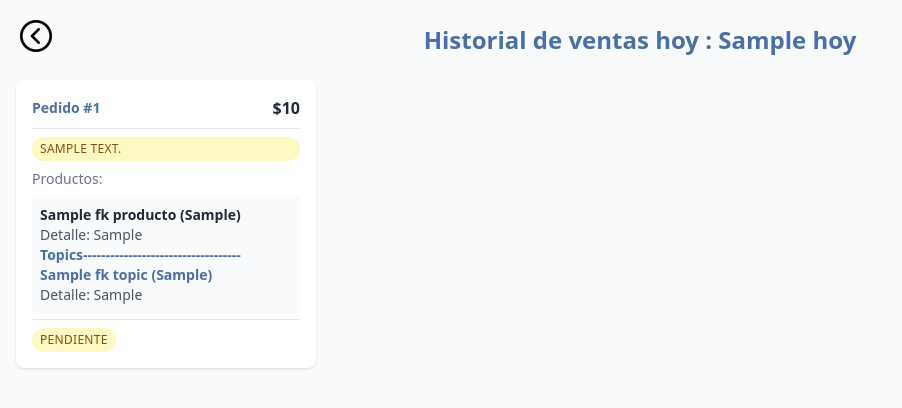
After one commit to D13G0R/appCeviche, a Django app: template apps/Productos/templates/allOrders.html in a window 1280 px wide. The commit adds this page. Shown: the top 408 px of the page, without its empty margins (0-902 px from the left). Run offline with Django 5.2, Linux system fonts and the light colour scheme; the template is opened without the code that fills it: most values are stand-ins (such as "Sample title", 1, 10 or a date in 2020); some libraries are stand-ins or nearby versions.

Commit message:
develop /new section to view all orders

```diff
--- /dev/null
+++ b/apps/Productos/templates/allOrders.html
@@ -0,0 +1,98 @@
+<!DOCTYPE html>
+{% load static %}
+<html lang="en">
+<head>
+    <meta charset="UTF-8">
+    <meta name="viewport" content="width=device-width, initial-scale=1.0">
+    <title>All Orders</title>
+    <script src="https://cdn.tailwindcss.com"></script>
+    <script>
+        tailwind.config = {
+            theme: {
+                extend: {
+                    colors: {
+                        primary: '#4A6FA5',
+                        secondary: '#F0F4F8',
+                        accent: '#47B39D',
+                        warning: '#FFC857',
+                        danger: '#E06C75',
+                        success: '#4CAF50',
+                    }
+                }
+            }
+        }
+    </script>
+</head>
+<body class="bg-gray-50 text-gray-800">
+    <div class="container mx-auto px-4 py-6">
+        <div class = "flex justify-center items-center top-5 left-5 fixed">
+            <a href="{% url 'takeOrderView' %}" class ="mr-10"><img src="{% static 'images/previous.png' %}" class = "w-8" alt="volver"></a>
+        </div>
+        <h1 class="text-2xl font-semibold text-center text-primary mb-6">Historial de ventas hoy : {{ hoy }} </h1>
+
+        <div class="grid grid-cols-1 md:grid-cols-2 lg:grid-cols-4 gap-4">
+            {% for pedido in Pedidos %}
+                {% if forloop.counter0|divisibleby:8 < 4 %}
+                    <!-- Primera fila: left-to-right -->
+                    <div class="bg-white rounded-lg shadow p-4 h-72 flex flex-col relative">
+                {% else %}
+                    <!-- Segunda fila: right-to-left -->
+                    <div class="bg-white rounded-lg shadow p-4 h-72 flex flex-col relative order-last md:order-{% if forloop.counter0|divisibleby:4 == 0 %}4{% elif forloop.counter0|divisibleby:4 == 1 %}3{% elif forloop.counter0|divisibleby:4 == 2 %}2{% else %}1{% endif %}">
+                {% endif %}
+
+                    <div class="flex justify-between items-center border-b border-gray-200 pb-2 mb-2">
+                        <span class="font-bold text-primary text-sm">Pedido #{{ pedido.id }}</span>
+                        <span class="font-bold">${{ pedido.total }}</span>
+                    </div>
+
+                    <span class="inline-block px-2 py-1 rounded-full text-xs font-medium uppercase tracking-wide bg-yellow-100 text-yellow-800">{{ pedido.descripcion }}</span>
+
+                    <div class="mt-2 overflow-y-auto flex-grow scrollbar-thin scrollbar-thumb-gray-300 scrollbar-track-gray-100">
+                        <h3 class="text-sm text-gray-500 mb-2">Productos:</h3>
+
+                        {% for detalle in pedido.detalle_pedido.all %}
+                        <div class="bg-gray-50 rounded p-2 mb-2 text-sm">
+                            <span class="font-bold block">{{ detalle.fk_producto.nombre_producto }} ({{ detalle.cantidad_producto }})</span>
+
+                            <span class="text-gray-600 block">Detalle: {{ detalle.detalle_producto }}</span>
+
+                            <span class=" text-primary font-bold block">Topics-----------------------------------</span>
+                            {% for topic in detalle.topics_de_producto.all %}
+                            <span class=" text-primary font-bold block">{{ topic.fk_topic.nombre_topic }} ({{ topic.cantidad_topic }})</span>
+                            <span class="text-gray-600 block">Detalle: {{ topic.detalle_topic }}</span>
+                            {% endfor %}
+                        </div>
+                        {% endfor %}
+                    </div>
+
+                    <div class="flex justify-between pt-2 mt-auto border-t border-gray-200">
+                        <span class="inline-block px-2 py-1 rounded-full text-xs font-medium uppercase tracking-wide bg-yellow-100 text-yellow-800">{{ pedido.estado }}</span>
+                    </div>
+                </div>
+            {% endfor %}
+        </div>
+    </div>
+
+    <style>
+        /* Custom scrollbar para navegadores WebKit */
+        .scrollbar-thin::-webkit-scrollbar {
+            width: 4px;
+        }
+
+        .scrollbar-thumb-gray-300::-webkit-scrollbar-thumb {
+            background-color: #D1D5DB;
+            border-radius: 4px;
+        }
+
+        .scrollbar-track-gray-100::-webkit-scrollbar-track {
+            background-color: #F3F4F6;
+        }
+
+        /* Para Firefox */
+        .scrollbar-thin {
+            scrollbar-width: thin;
+            scrollbar-color: #D1D5DB #F3F4F6;
+        }
+    </style>
+</body>
+</html>
--- a/apps/Productos/templates/tomarPedido.html
+++ b/apps/Productos/templates/tomarPedido.html
@@ -37,6 +37,10 @@
                 <li class="h-full">
                     <a href="{% url 'showOrdersTaken' %}"
                         class="flex items-center h-full px-4 hover:text-cyan-600 hover:border-b-2 hover:border-cyan-500 transition-all">Pedidos</a>
+                </li>
+                <li class="h-full">
+                    <a href="{% url 'AllOrders' %}"
+                        class="flex items-center h-full px-4 hover:text-cyan-600 hover:border-b-2 hover:border-cyan-500 transition-all">Ventas del día</a>
                 </li>
             </ul>
         </nav>
--- a/apps/Productos/urls.py
+++ b/apps/Productos/urls.py
@@ -5,6 +5,7 @@ from .views import PedidoProductoTopicView
 
 urlpatterns = [
     path('takeOrders/', views.view_take_order.as_view(), name = 'takeOrderView'),
+    path('showAllOrders/', views.showAllOrders.as_view(), name = 'AllOrders'),
     path('pedido-producto-topic/', PedidoProductoTopicView.as_view(), name='pedido_producto_topic'),
     path('showOrdersTaken/', views.showOrdersTaken.as_view(), name = "showOrdersTaken"),
     path('cancelarPedido/<int:id>', views.cancelarPedido, name = "cancelarPedido"),
```
Also changed, not shown: appCeviche/templates/inicio.html (+12 -8 lines).
